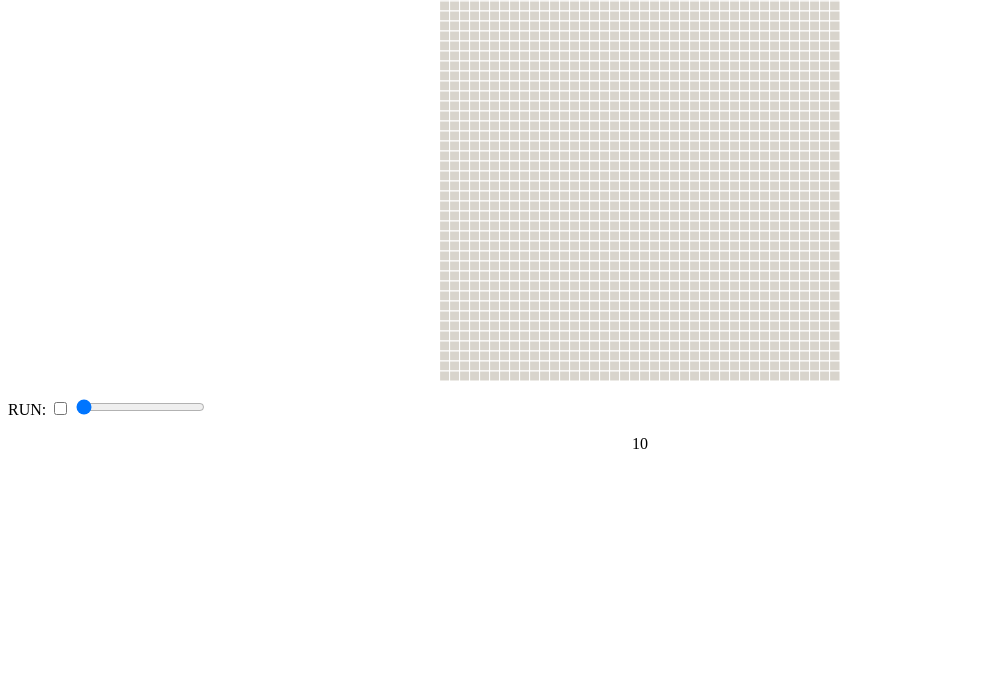
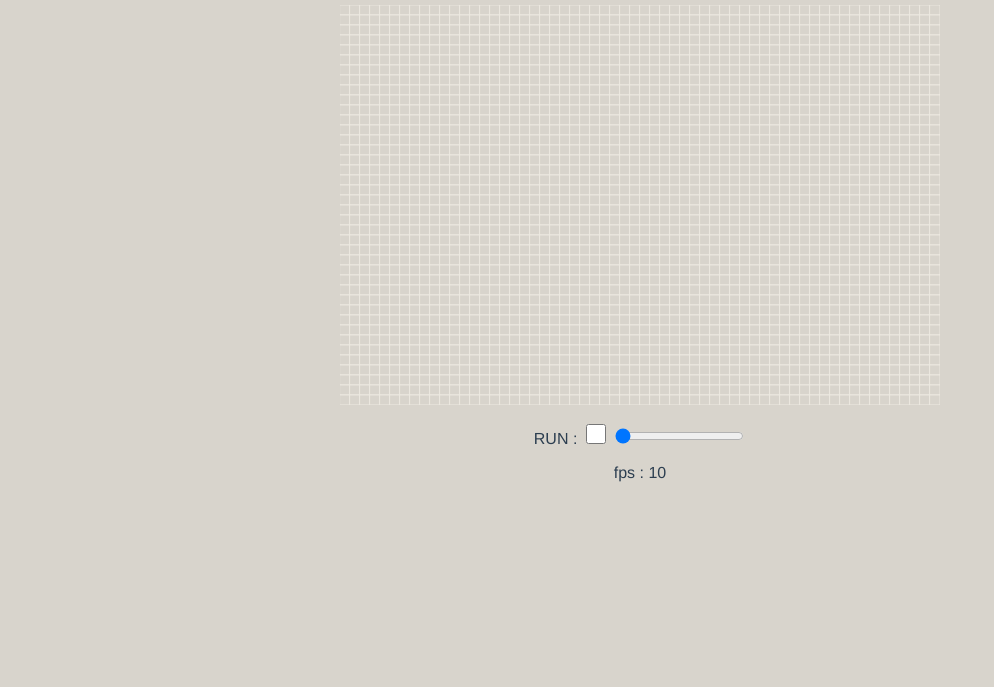
Before and after one commit to YogPanjarale/game-of-life, a website built with Vite: page index.html in a window 1280 px wide. Shown: the part 113-800 px from the top of the page, without its empty margins (0-994 px from the left). Built offline with nearby package versions, Linux system fonts and the light colour scheme; animation ran at ten frames a second.

Commit message:
more styling !

```diff
--- a/index.html
+++ b/index.html
@@ -1,28 +1,24 @@
 <!DOCTYPE html>
 <html lang="en">
+
 <head>
   <meta charset="UTF-8" />
-		<link rel="icon" type="image/svg+xml" href="https://raw.githubusercontent.com/twitter/twemoji/master/assets/svg/1f9ec.svg" />
+  <link rel="icon" type="image/svg+xml"
+    href="https://raw.githubusercontent.com/twitter/twemoji/master/assets/svg/1f9ec.svg" />
   <meta name="viewport" content="width=device-width, initial-scale=1.0" />
   <title>Conway's Game of Life</title>
 </head>
 
 <body>
-		<div id="app">Hello world</div>
+  <h1>Conway's Game of Life</h1>
   <script type="module" src="/src/main.ts"></script>
   <div class="canvas"></div>
-		<span
-			><label>RUN:</label> <input type="checkbox" name="run" id="run" />
-			<input
-				type="range"
-				name="framerate"
-				id="framerate"
-				step="2"
-				min="0"
-				max="100"
-        value="0"
-			/>
+  <div class="labels">
+    <label>RUN : </label>
+    <input type="checkbox" name="run" id="run" />
+    <input type="range" name="framerate" id="framerate" step="2" min="0" max="100" value="0" />
     <p id="framerate-display">0</p>
-		</span>
+  </div>
 </body>
+
 </html>
--- a/src/main.ts
+++ b/src/main.ts
@@ -75,7 +75,8 @@ class Tile {
 		this.alive
 			? this.p.fill(40, 44, 52)
 			: this.p.fill(256 - 40, 256 - 44, 256 - 52);
-		this.p.stroke(256);
+		this.p.stroke(256 - 20, 256 - 24, 256 - 32);
+		this.p.strokeWeight(1);
 		this.p.rect(
 			this.x * this.size,
 			this.y * this.size,
@@ -129,19 +130,20 @@ const sketch = (p: p5) => {
 	) as HTMLImageElement;
 	const runCheckbox = document.getElementById(
 		"run"
-	) as any as  HTMLInputElement
+	) as any as HTMLInputElement;
 	console.log(p.width / size, p.height / size, size);
 	let tileMap: TileMap;
 	p.setup = () => {
-		p.createCanvas(400, 400);
+		p.createCanvas(600, 400);
 		tileMap = new TileMap(p, p.width / size, p.height / size, size);
 	};
-	frameRateInput?.addEventListener( 'input',(e) => {
+	frameRateInput?.addEventListener("input", (e) => {
 		p.frameRate(parseInt(e.target!.value as any as string));
 		frameRateDisplay.innerText = e.target!.value as any as string;
 	});
 	p.draw = () => {
-    frameRateDisplay.innerText = p.frameRate().toFixed().toString();
+		frameRateDisplay.innerText =
+			"fps : " + p.frameRate().toFixed().toString();
 		if (p.mouseIsPressed) {
 			tileMap.handleClick(p.mouseX, p.mouseY);
 		}
--- a/src/style.css
+++ b/src/style.css
@@ -1,4 +1,4 @@
-#app {
+#app ,h1,body{
   font-family: Avenir, Helvetica, Arial, sans-serif;
   -webkit-font-smoothing: antialiased;
   -moz-osx-font-smoothing: grayscale;
@@ -6,12 +6,19 @@
   color: #2c3e50;
   margin-top: 60px;
 }
+body{
+  background-color: #D8D4CC;
+}
 .canvas {
   display:flex;
   justify-content: center;
   margin: 1rem;
 }
-span{
+.labels{
   text-align: center;
-
+  padding: 0 auto;
 }
+input[type=checkbox] {
+  height: 1.5em;
+  width: 1.5em;
+}
```
Lines whose indentation alone changed are shown as unchanged.
